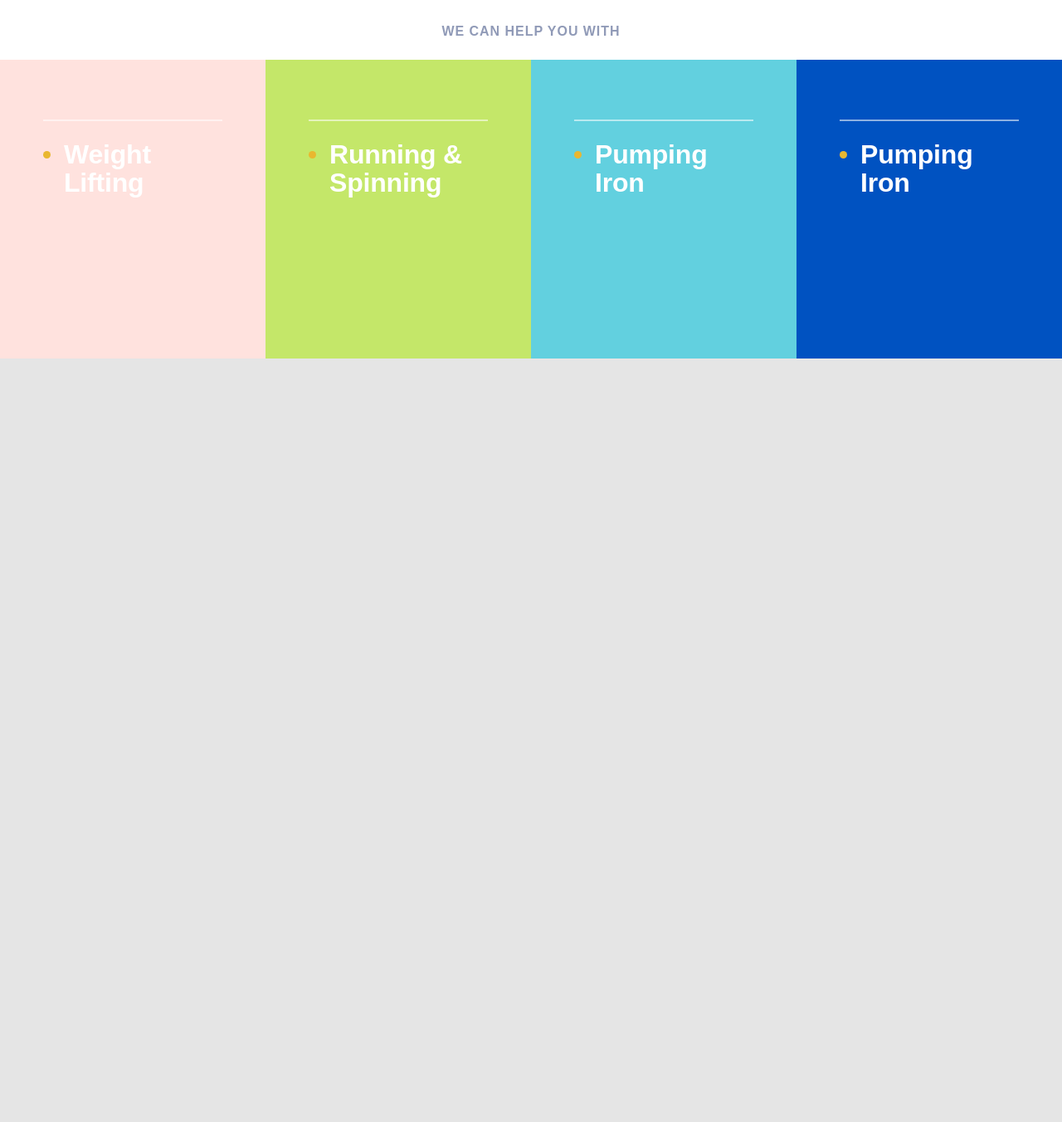
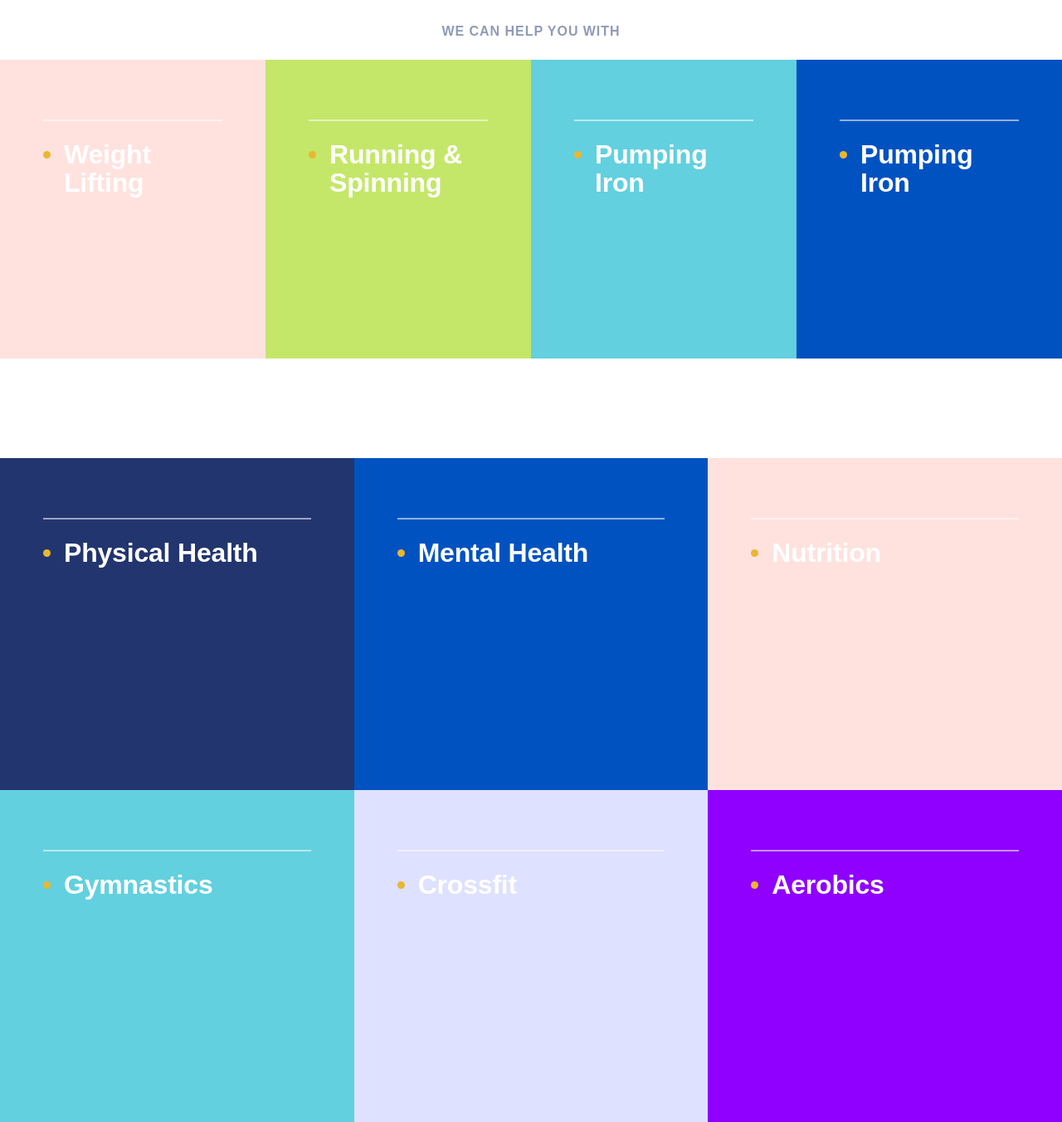
Before and after one commit to SPashaS/thrivetalk-project, a website: page src/index.html in a window 1280 px wide. Shown: the part 2408-3760 px from the top of the page at 83% size. Before the commit the page ends 2840 px from the top, so only its background shows below. Drawn offline with nearby package versions, Linux system fonts and the light colour scheme; files that its build step writes are made by us from their sources; files whose address does not match are found by name.

Commit message:
programs grid

```diff
--- a/src/assets/scss/components/_box.scss
+++ b/src/assets/scss/components/_box.scss
@@ -1,4 +1,6 @@
 .box {
+    padding: 72px 52px;
+
     &__inner {
         display: flex;
         flex-direction: column;
@@ -15,12 +17,22 @@
         background-color: #C4E769;
     }
 
-    &--blue {
+    &--light-blue {
         background-color: #62D0DF;
     }
 
+    &--blue {
+        background-color: #0052C1;
+    }
+
     &--dark-blue {
-        background-color: #0052C1;
+        background-color: #22356F;;
+    }
+    &--crem {
+        background-color: #DEE1FF;
+    }
+    &--violet {
+        background-color: #8F00FF;;
     }
 
     &__title {
--- a/src/assets/scss/layout/_programs.scss
+++ b/src/assets/scss/layout/_programs.scss
@@ -1,9 +1,6 @@
 .programs {
     background-color: white;
 
-    &__inner {
-
-    }
 
     &__title {
         margin: 0 auto;
@@ -16,14 +13,20 @@
         padding: 25px 0;
     }
 
-    &__block {
+    &__top-block {
         display: flex;
-
     }
 
     &__box {
         width: 25%;
         height: 360px;
-        padding: 72px 52px;
     }
+
+    &__grid-block {
+        margin-top: 120px;
+        display: grid;
+        grid-template-columns: repeat(3, 1fr);
+        grid-auto-rows: minmax(400px, auto);
+    }
+
 }
--- a/src/index.html
+++ b/src/index.html
@@ -98,7 +98,7 @@
         <div class="container">
             <div class="programs__inner">
                 <h2 class="programs__title">We can help you with</h2>
-                <div class="programs__block">
+                <div class="programs__top-block">
                     <div class="programs__box box box--pink">
                         <div class="box__inner">
                             <h3 class="box__title">Weight Lifting</h3>
@@ -109,23 +109,70 @@
                             <h3 class="box__title">Running  & Spinning</h3>
                         </div>
                     </div>
+                    <div class="programs__box box box--light-blue">
+                        <div class="box__inner">
+                            <h3 class="box__title">Pumping Iron</h3>
+                        </div>
+                    </div>
                     <div class="programs__box box box--blue">
                         <div class="box__inner">
                             <h3 class="box__title">Pumping Iron</h3>
                         </div>
                     </div>
-                    <div class="programs__box box box--dark-blue">
+                </div>
+
+                <div class="programs__grid-block">
+                    <div class="box box--dark-blue">
                         <div class="box__inner">
-                            <h3 class="box__title">Pumping Iron</h3>
+                            <h3 class="box__title">Physical Health</h3>
+                        </div>
+                    </div>
+                    <div class="box box--blue">
+                        <div class="box__inner">
+                            <h3 class="box__title">Mental Health</h3>
+                        </div>
+                    </div>
+                    <div class="box box--pink">
+                        <div class="box__inner">
+                            <h3 class="box__title">Nutrition</h3>
+                        </div>
+                    </div>
+                    <div class="box box--light-blue">
+                        <div class="box__inner">
+                            <h3 class="box__title">Gymnastics</h3>
+                        </div>
+                    </div>
+                    <div class="box box--crem">
+                        <div class="box__inner">
+                            <h3 class="box__title">Crossfit</h3>
+                        </div>
+                    </div>
+                    <div class="box box--violet">
+                        <div class="box__inner">
+                            <h3 class="box__title">Aerobics</h3>
                         </div>
                     </div>
                 </div>
+
+
+
+
             </div>
         </div>
     </section>
 <!-- / programs -->
-    <section class="plans"></section>
-    <section class="information"></section>
+<!-- plans -->
+    <section class="plans">
+        <div class="container">
+        </div>
+    </section>
+<!-- / plans -->
+<!-- information -->
+    <section class="information">
+        <div class="container">
+        </div>
+    </section>
+<!-- / information -->
     <section class="contact"></section>
     <footer class="footer"></footer>
 
```
Also changed, not shown: dist/assets/css/style.css, dist/assets/css/style.min.css, dist/index.html, 1 other file.
